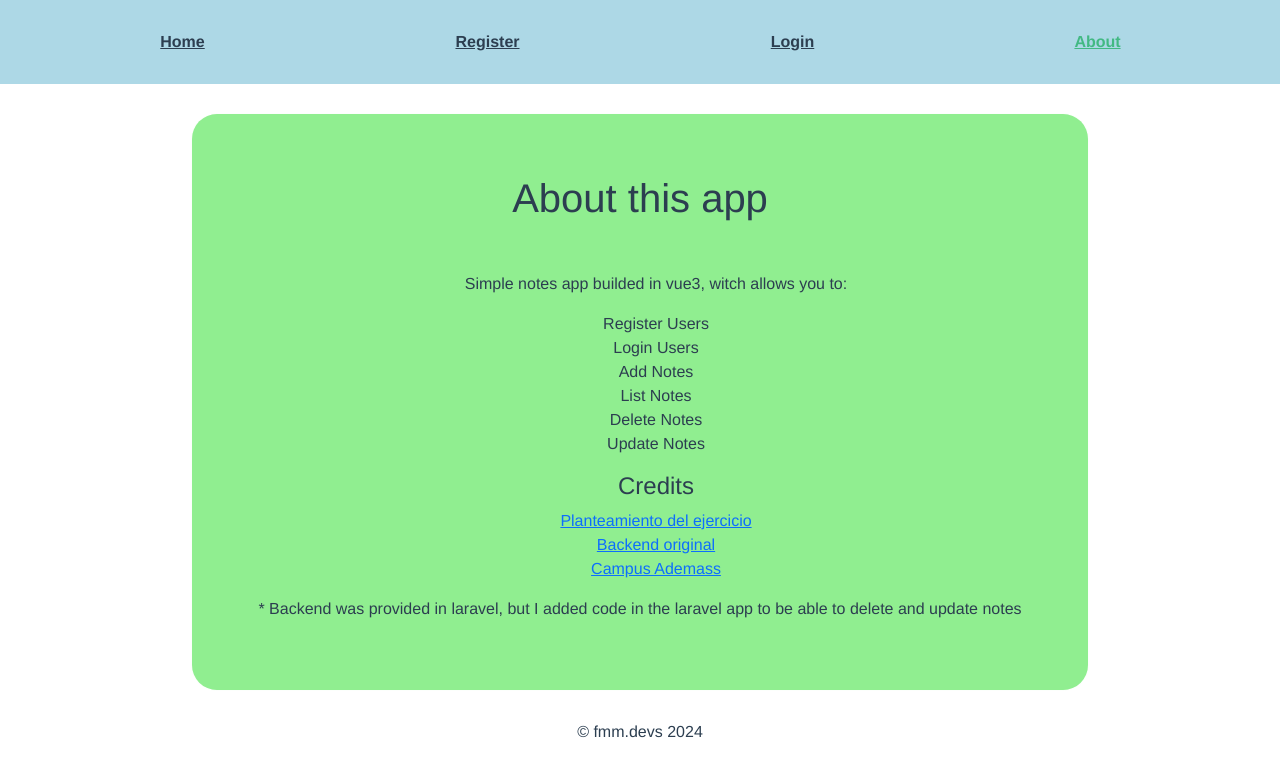
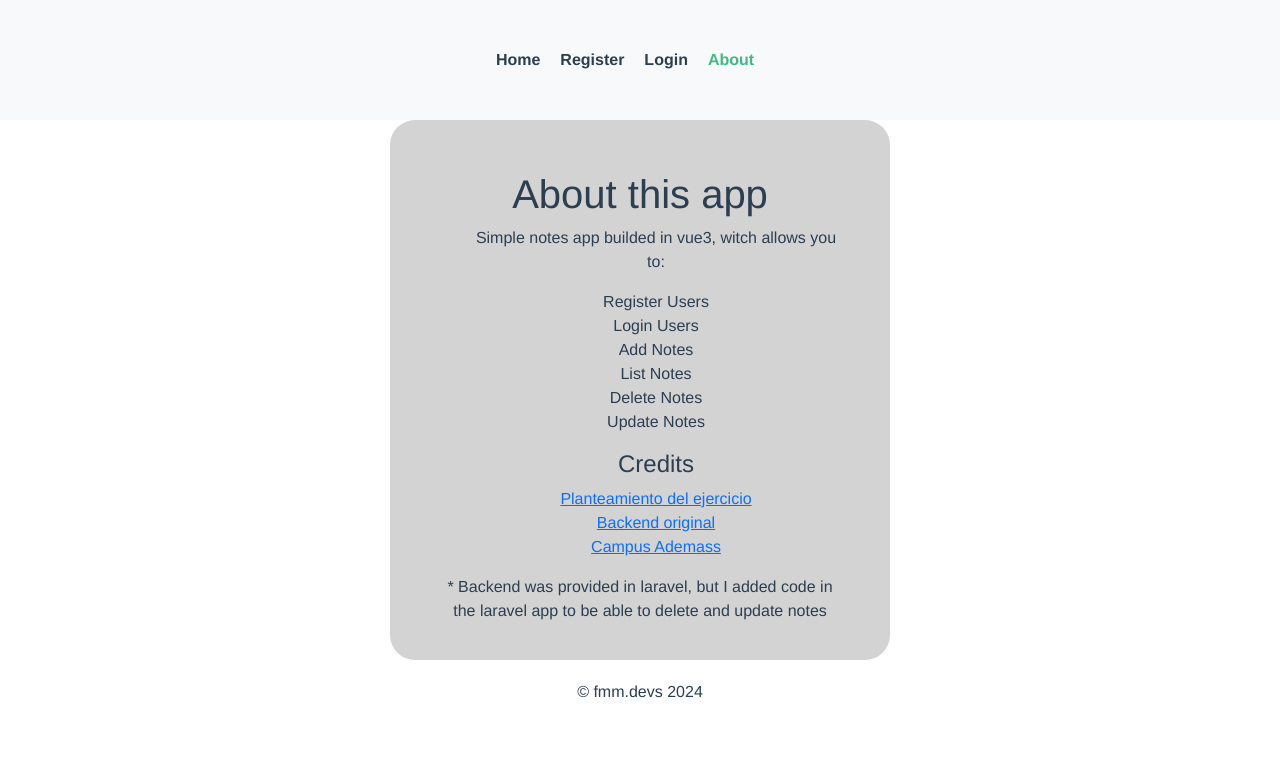
Before and after one commit to fmmdevs/vue-notes-auth-exercise, a Vue app: page /about in a window 1280 px wide. Shown: the top 776 px of the page. Built offline with nearby package versions, Linux system fonts and the light colour scheme.

Commit message:
front-end mvp done

```diff
--- a/src/App.vue
+++ b/src/App.vue
@@ -1,40 +1,14 @@
 <template>
-  <nav>
-    <ul>
+  <Nav-Bar></Nav-Bar>
 
-      <li class="col hov">
-        <router-link :to='{ name: "home" }'>Home</router-link>
-      </li>
-      <li class="col" v-show="store.userData.logged">
-        <router-link :to='{ name: "notes" }'>My Notes</router-link>
-      </li>
-      <li class="col" v-show="!store.userData.logged">
-        <router-link :to='{ name: "register" }'>Register</router-link>
-      </li>
-      <li class="col" v-show="!store.userData.logged">
-        <router-link :to='{ name: "login" }'>Login</router-link>
-      </li>
+  <router-view />
 
-      <li class="col" v-show="store.userData.logged">
-        <router-link :to='{ name: "newNote" }'>New Note</router-link>
-      </li>
-
-      <li class="col" v-show="store.userData.logged">
-        <router-link :to='{ name: "logout" }'>Logout</router-link>
-      </li>
-
-      <li class="col">
-        <router-link :to='{ name: "about" }'>About</router-link>
-      </li>
-    </ul>
-  </nav>
-  <router-view />
   <footer>&copy; fmm.devs 2024</footer>
 </template>
 
 <script lang="ts" setup>
-import { useAuthStore } from './store/auth';
-const store = useAuthStore()
+import NavBar from './components/NavBar.vue';
+
 </script>
 
 <style lang="scss">
@@ -47,13 +21,18 @@ const store = useAuthStore()
 }
 
 nav {
-  background-color: lightblue;
+  // background-color: lightblue;
 
   a {
     font-weight: bold;
     color: #2c3e50;
+    text-decoration: none;
 
     &.router-link-exact-active {
+      color: #42b983;
+    }
+
+    &:hover {
       color: #42b983;
     }
   }
@@ -69,9 +48,7 @@ nav {
       border-radius: $radius;
     }
 
-    li:hover {
-      background-color: darkcyan;
-    }
+
   }
 }
 
--- a/src/components/HelloWorld.vue
+++ b/src/components/HelloWorld.vue
@@ -22,26 +22,4 @@ export default defineComponent({
 </script>
 
 <!-- Add "scoped" attribute to limit CSS to this component only -->
-<style scoped lang="scss">
-h1 {
-  margin-top: 20px;
-}
-
-h3 {
-  margin: 40px 0 0;
-}
-
-ul {
-  list-style-type: none;
-  padding: 0;
-}
-
-li {
-  display: inline-block;
-  margin: 0 10px;
-}
-
-a {
-  color: #42b983;
-}
-</style>
+<style scoped lang="scss"></style>
--- /dev/null
+++ b/src/components/NavBar.vue
@@ -0,0 +1,60 @@
+<template>
+    <nav class="navbar navbar-expand-lg bg-body-tertiary">
+
+        <div class="container-fluid">
+            <button class="navbar-toggler" type="button" data-bs-toggle="collapse"
+                data-bs-target="#navbarSupportedContent" aria-controls="navbarSupportedContent" aria-expanded="false"
+                aria-label="Toggle navigation">
+                <span class="navbar-toggler-icon"></span>
+            </button>
+            <div class="collapse navbar-collapse" id="navbarSupportedContent">
+                <ul class="navbar-nav mx-auto pr-0 mb-2 mb-lg-0 ">
+                    <li>
+                        <router-link :to="{ name: 'home' }"> Home</router-link>
+                    </li>
+
+                    <li v-show="store.userData.logged">
+                        <router-link :to='{ name: "notes" }'>My Notes</router-link>
+
+                    </li>
+                    <li v-show="!store.userData.logged">
+                        <router-link :to='{ name: "register" }'>Register</router-link>
+                    </li>
+
+                    <li class="nav-item" v-show="!store.userData.logged">
+                        <router-link :to='{ name: "login" }'>Login</router-link>
+
+                    </li>
+                    <li class="nav-item" v-show="store.userData.logged">
+                        <router-link :to='{ name: "newNote" }'>New Note</router-link>
+
+                    </li>
+                    <li class="nav-item" v-show="store.userData.logged">
+                        <router-link :to='{ name: "logout" }'>Logout</router-link>
+
+                    </li>
+                    <li class="nav-item">
+                        <router-link :to='{ name: "about" }'>About</router-link>
+
+                    </li>
+                </ul>
+                <form v-show="store.inNotes" class="d-flex" role="search">
+                    <input v-show="store.inNotes" class="form-control me-2" type="search" placeholder="Search"
+                        aria-label="Search">
+                    <button v-show="store.inNotes" class="btn btn-outline-success" type="submit">Search</button>
+                </form>
+            </div>
+        </div>
+    </nav>
+</template>
+
+<script lang="ts" setup>
+import { useAuthStore } from '../store/auth'
+const store = useAuthStore()
+</script>
+
+<style scoped>
+li {
+    padding: 10px;
+}
+</style>
--- a/src/scss/_variables.scss
+++ b/src/scss/_variables.scss
@@ -6,12 +6,15 @@ $radius: 25px;
 
 // Containers
 .container {
-  h1{
-    margin: 50px ;
+
+ padding: 50px;
+  background-color: lightgray;
+  border-radius: $radius;
+  height: 540px;
+  max-width: 500px;
+  img{
+    margin: 50px auto;
   }
-  background-color: bisque;
-  border-radius: $radius;
-  height: 72vh;
 }
 
 
@@ -23,3 +26,10 @@ $radius: 25px;
   min-width: 450px;
   padding: 10px;
 }
+
+@mixin flex(){
+  display: flex;
+    justify-content: center;
+    align-items: center;
+
+}
--- a/src/store/auth.ts
+++ b/src/store/auth.ts
@@ -9,8 +9,9 @@ export const useAuthStore = defineStore('auth', {
             logged: false,
             email: "",
             notes:[] as INote[]
-
-            }
+            },
+            // for showing search bar only in /notes
+            inNotes:false
 
         }
     },
--- a/src/views/AboutView.vue
+++ b/src/views/AboutView.vue
@@ -58,7 +58,6 @@ ul {
   text-align: center;
 }
 
-.container {
-  @include theme(lightgreen)
-}
-</style>
+// .container {
+//   @include theme(lightgreen)
+// }</style>
--- a/src/views/HomeView.vue
+++ b/src/views/HomeView.vue
@@ -1,5 +1,5 @@
 <template>
-  <div class="home">
+  <div class="container">
     <HelloWorld msg="Welcome to Your Notes App!" />
     <img alt="Notes App logo" src="../assets/note.jpeg">
 
@@ -20,7 +20,7 @@ export default defineComponent({
 
 <style lang="scss" scoped>
 img {
-  width: 60vh;
-  margin: 40px auto;
+  width: 60%;
+  margin: auto;
 }
 </style>
--- a/src/views/LoginView.vue
+++ b/src/views/LoginView.vue
@@ -1,8 +1,8 @@
 <template>
     <div v-if="!store.userData.logged" class="container">
 
-        <h1>Login</h1>
         <form>
+            <h1>Login</h1>
 
             <div class="mb-3">
                 <label for="exampleInputEmail1" class="form-label">Email address</label>
@@ -19,7 +19,7 @@
         </form>
     </div>
 
-    <div v-if="store.userData.logged" class="container">
+    <div v-if="store.userData.logged" class="logged">
         <h1>{{ store.userData.email }}</h1>
         <h2>Autenticado</h2>
         <!-- <h3>Bear Token : {{ store.userData.jwt }}</h3> -->
@@ -45,7 +45,13 @@ const login = async () => {
 </script>
 
 <style lang="scss" scoped>
-.container {
-    @include theme(lightgreen)
+.logged {
+    flex-direction: column;
+    background-color: mediumseagreen;
+    width: 90%;
+    @include flex();
+    margin: auto;
+    padding: 20px;
+    border-radius: $radius;
 }
 </style>
--- a/src/views/LogoutView.vue
+++ b/src/views/LogoutView.vue
@@ -12,4 +12,11 @@ store.logout()
 
 </script>
 
-<style scoped></style>
+<style lang="scss" scoped>
+.container {
+    background-color: darkgray;
+    height: 30vh;
+    color: whitesmoke;
+    @include flex();
+}
+</style>
--- a/src/views/NewNoteView.vue
+++ b/src/views/NewNoteView.vue
@@ -1,7 +1,7 @@
 <template>
 
     <form>
-        <h1>New Note View</h1>
+        <h1>New Note</h1>
 
         <div class="mb-3">
             <textarea v-model="content" class="form-control" id="exampleFormControlTextarea1" rows="3"></textarea>
--- a/src/views/NotesView.vue
+++ b/src/views/NotesView.vue
@@ -21,7 +21,7 @@
                 </div>
                 <button class="btn btn-danger w-50 mx-auto mt-4" @click.prevent="deleteNote(note.id)">Delete</button>
                 <button v-show="!toggleUpdate" class="btn btn-warning w-50 mx-auto mt-1"
-                    @click.prevent="togglerUpdate">Update Dialog</button>
+                    @click.prevent="togglerUpdate">Edit Note</button>
 
                 <form v-show="toggleUpdate">
                     <div class="mb-3">
--- a/src/views/RegisterView.vue
+++ b/src/views/RegisterView.vue
@@ -1,6 +1,7 @@
 <template>
+    <div class="container">
 
-    <form class="container">
+        <form>
             <h1>Register</h1>
 
             <div class="mb-3">
@@ -20,6 +21,7 @@
 
             <button @click.prevent="register" type="submit" class="btn btn-primary">Submit</button>
         </form>
+    </div>
 </template>
 
 <script lang="ts" setup>
@@ -40,7 +42,7 @@ const register = async () => {
 </script>
 
 <style lang="scss" scoped>
-.container {
-    @include theme(lightgreen)
+form {
+    max-width: 500px;
 }
 </style>
```
Lines whose indentation alone changed are shown as unchanged.
